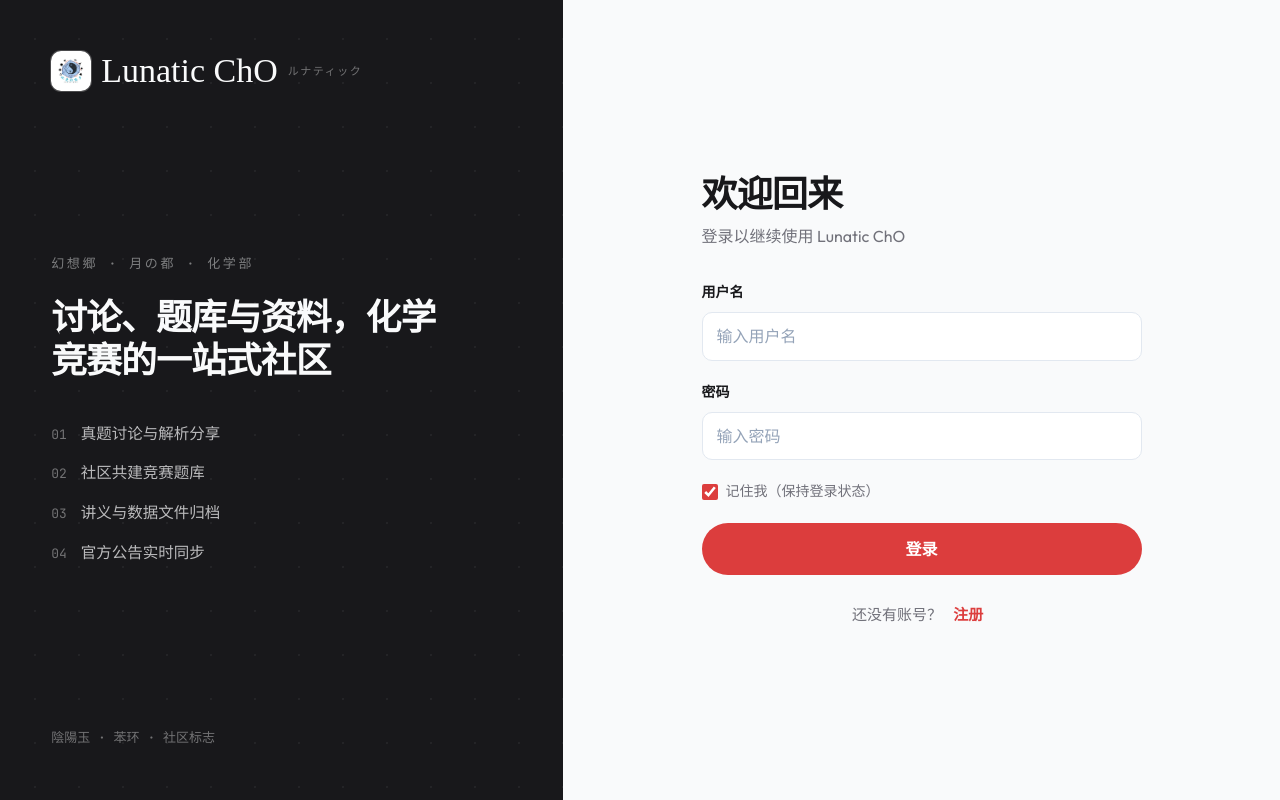
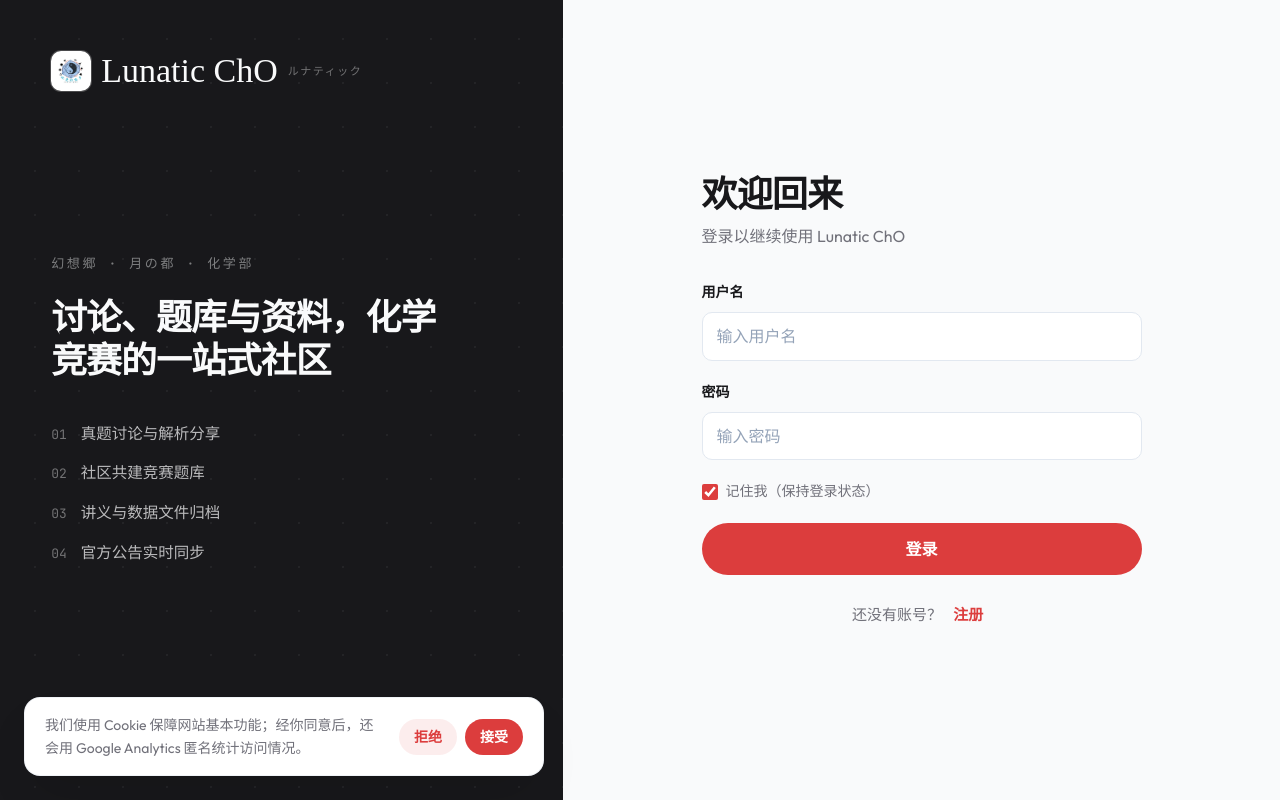
Before and after one commit to Lisk809/lc, a Vue app: page /auth/login in a window 1280 px wide. Built offline with nearby package versions, Linux system fonts and the light colour scheme; a web font is replaced by a local one.

Commit message:
feat(analytics): add cookie consent banner and Google Analytics (consent-gated)

```diff
--- a/src/App.vue
+++ b/src/App.vue
@@ -1,5 +1,6 @@
 <script setup lang="ts">
 import ToastHost from '@/components/organisms/ToastHost.vue'
+import CookieConsent from '@/components/organisms/CookieConsent.vue'
 import PetalBurst from '@/components/molecules/PetalBurst.vue'
 import { useSpellCode } from '@/composables/useSpellCode'
 
@@ -10,5 +11,6 @@
 <template>
   <RouterView />
   <ToastHost />
+  <CookieConsent />
   <PetalBurst />
 </template>
--- /dev/null
+++ b/src/components/organisms/CookieConsent.vue
@@ -0,0 +1,82 @@
+<script setup lang="ts">
+import BaseButton from '@/components/atoms/BaseButton.vue'
+import { useCookieConsent } from '@/composables/useCookieConsent'
+
+const { accepted, accept, decline } = useCookieConsent()
+</script>
+
+<template>
+  <Transition name="cookie">
+    <div
+      v-if="accepted === null"
+      :class="$style.banner"
+      role="dialog"
+      aria-label="Cookie 使用提示"
+    >
+      <p :class="$style.text">
+        我们使用 Cookie 保障网站基本功能；经你同意后，还会用 Google Analytics 匿名统计访问情况。
+      </p>
+      <div :class="$style.actions">
+        <BaseButton variant="ghost" size="sm" @click="decline">拒绝</BaseButton>
+        <BaseButton variant="primary" size="sm" @click="accept">接受</BaseButton>
+      </div>
+    </div>
+  </Transition>
+</template>
+
+<style module lang="scss">
+.banner {
+  position: fixed;
+  left: 1.5rem;
+  bottom: 1.5rem;
+  z-index: 105;
+  display: flex;
+  align-items: center;
+  gap: 1rem;
+  width: min(520px, calc(100vw - 3rem));
+  padding: 1rem 1.25rem;
+  background: var(--c-surface);
+  border: 1px solid var(--c-border);
+  border-radius: var(--r-md);
+  box-shadow: var(--shadow-pop);
+
+  @media (max-width: $bp-tablet - 1) {
+    flex-direction: column;
+    align-items: stretch;
+    gap: 0.75rem;
+    left: 1rem;
+    right: 1rem;
+    width: auto;
+    bottom: 1rem;
+  }
+}
+
+.text {
+  color: var(--c-steel);
+  font-size: 0.875rem;
+  line-height: 1.6;
+}
+
+.actions {
+  display: flex;
+  gap: 0.5rem;
+  flex-shrink: 0;
+
+  @media (max-width: $bp-tablet - 1) {
+    justify-content: flex-end;
+  }
+}
+</style>
+
+<style lang="scss">
+.cookie-enter-active,
+.cookie-leave-active {
+  transition: opacity 0.3s ease, transform 0.3s ease;
+}
+
+.cookie-enter-from,
+.cookie-leave-to {
+  opacity: 0;
+  transform: translateY(12px);
+}
+</style>
--- /dev/null
+++ b/src/composables/useCookieConsent.ts
@@ -0,0 +1,41 @@
+import { ref } from 'vue'
+import { initGoogleAnalytics } from '@/utils/analytics'
+
+/**
+ * Cookie 同意状态：
+ * - null：尚未选择 → 显示横幅
+ * - 'accepted'：接受 → 加载 Google Analytics
+ * - 'declined'：拒绝 → 不加载任何统计脚本
+ */
+const CONSENT_KEY = 'lunacho-cookie-consent'
+
+type Consent = 'accepted' | 'declined' | null
+
+const accepted = ref<Consent>(null)
+let initialized = false
+
+function readConsent(): Consent {
+  const value = localStorage.getItem(CONSENT_KEY)
+  return value === 'accepted' ? 'accepted' : value === 'declined' ? 'declined' : null
+}
+
+export function useCookieConsent() {
+  if (!initialized) {
+    initialized = true
+    accepted.value = readConsent()
+    if (accepted.value === 'accepted') initGoogleAnalytics()
+  }
+
+  function accept() {
+    localStorage.setItem(CONSENT_KEY, 'accepted')
+    accepted.value = 'accepted'
+    initGoogleAnalytics()
+  }
+
+  function decline() {
+    localStorage.setItem(CONSENT_KEY, 'declined')
+    accepted.value = 'declined'
+  }
+
+  return { accepted, accept, decline }
+}
--- /dev/null
+++ b/src/utils/analytics.ts
@@ -0,0 +1,35 @@
+// ============================================================
+// Google Analytics（GA4）— 仅在用户接受 Cookie 后由 useCookieConsent 触发加载
+// 动态注入 gtag.js，避免未经同意就埋点
+// ============================================================
+
+const GA_ID = 'G-BDSC261F7W'
+
+declare global {
+  interface Window {
+    dataLayer: unknown[]
+    gtag: (...args: unknown[]) => void
+  }
+}
+
+let loaded = false
+
+export function initGoogleAnalytics() {
+  if (loaded) return
+  loaded = true
+
+  // 开发环境不加载，避免本地调试污染统计
+  if (import.meta.env.DEV) return
+
+  const script = document.createElement('script')
+  script.async = true
+  script.src = `https://www.googletagmanager.com/gtag/js?id=${GA_ID}`
+  document.head.appendChild(script)
+
+  window.dataLayer = window.dataLayer || []
+  window.gtag = function (...args: unknown[]) {
+    window.dataLayer.push(args)
+  }
+  window.gtag('js', new Date())
+  window.gtag('config', GA_ID)
+}
```
